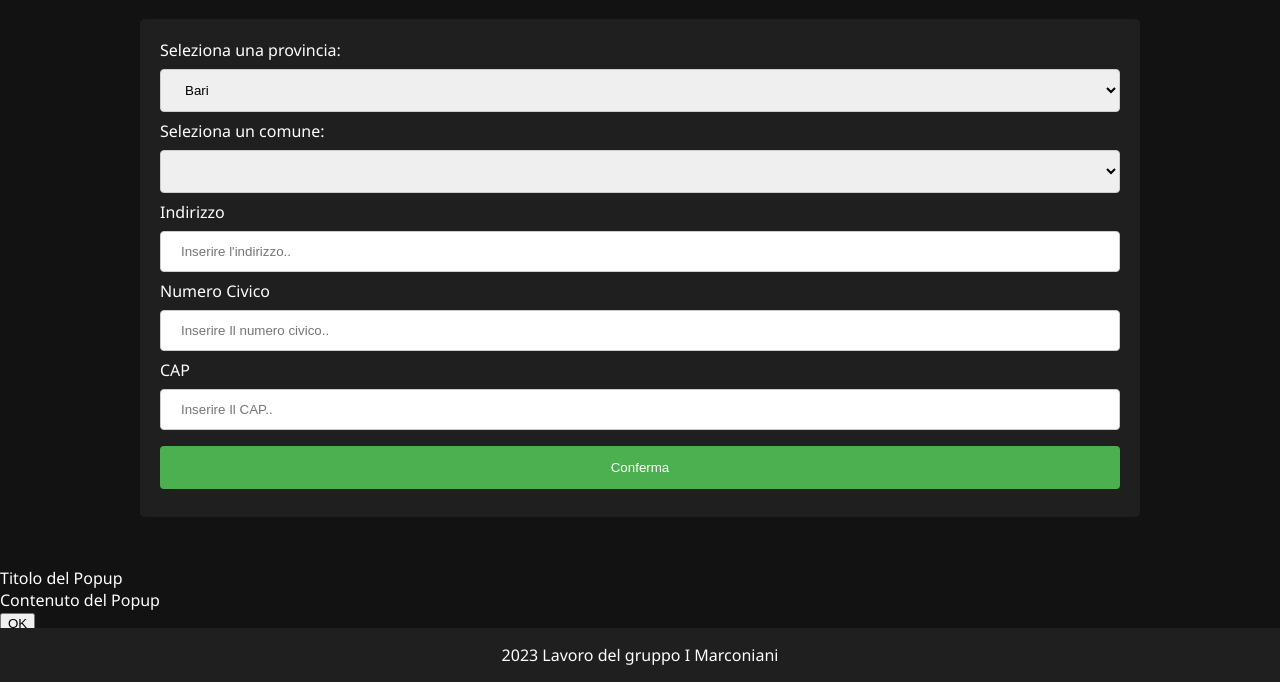
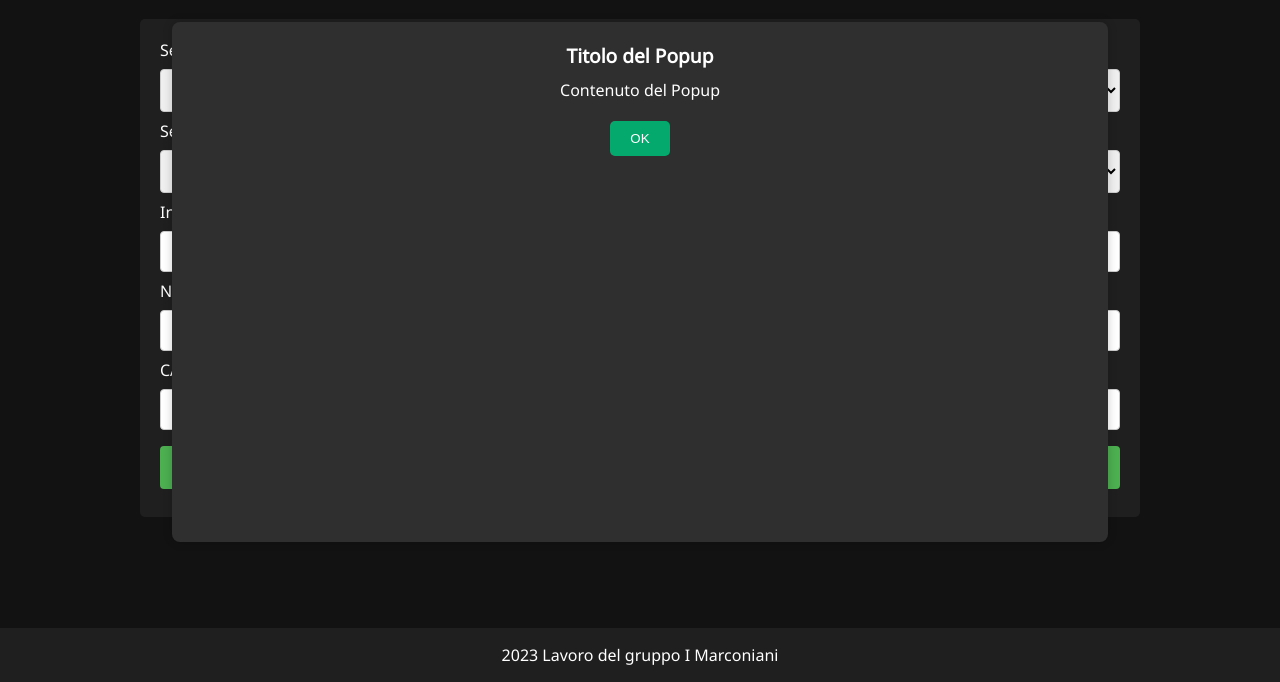
Before and after one commit to chicco-carone/Progetto-Hackaton, a plain HTML site: page index.html in a window 1280 px wide. Shown: the part 118-800 px from the top of the page. Drawn offline with nearby package versions, Linux system fonts and the light colour scheme; no server answers.

Commit message:
New styles

```diff
--- a/style.css
+++ b/style.css
@@ -272,6 +272,43 @@ input[type=text], select {
 .videoyoutube {
   display: block;
   margin: auto;
-  width: 80%; /* Puoi regolare questa percentuale in base alle tue preferenze */
-  max-width: 560px; /* Imposta la larghezza massima se desideri mantenere le dimensioni originali fino a una certa larghezza dello schermo */
+  width: 80%;
+  max-width: 560px;
 }
+
+.popup-container {
+  position: absolute;
+  top: 50%;
+  left: 50%;
+  transform: translate(-50%, -50%);
+  max-width: 80%;
+  max-height: 80%;
+  width: 70%;
+  height: 60%;
+  background-color: #2f2f2f;
+  padding: 20px;
+  box-shadow: 0 0 10px rgba(0, 0, 0, 0.2);
+  border-radius: 8px;
+  text-align: center;
+  overflow-y: auto;
+}
+
+.popup-title {
+  font-size: 1.2rem;
+  font-weight: bold;
+  margin-bottom: 10px;
+}
+
+.popup-content {
+  font-size: 1rem;
+  margin-bottom: 20px;
+}
+
+.popup-button {
+  background-color: #04AA6D;
+  color: #fff;
+  padding: 10px 20px;
+  border: none;
+  border-radius: 5px;
+  cursor: pointer;
+}
```
